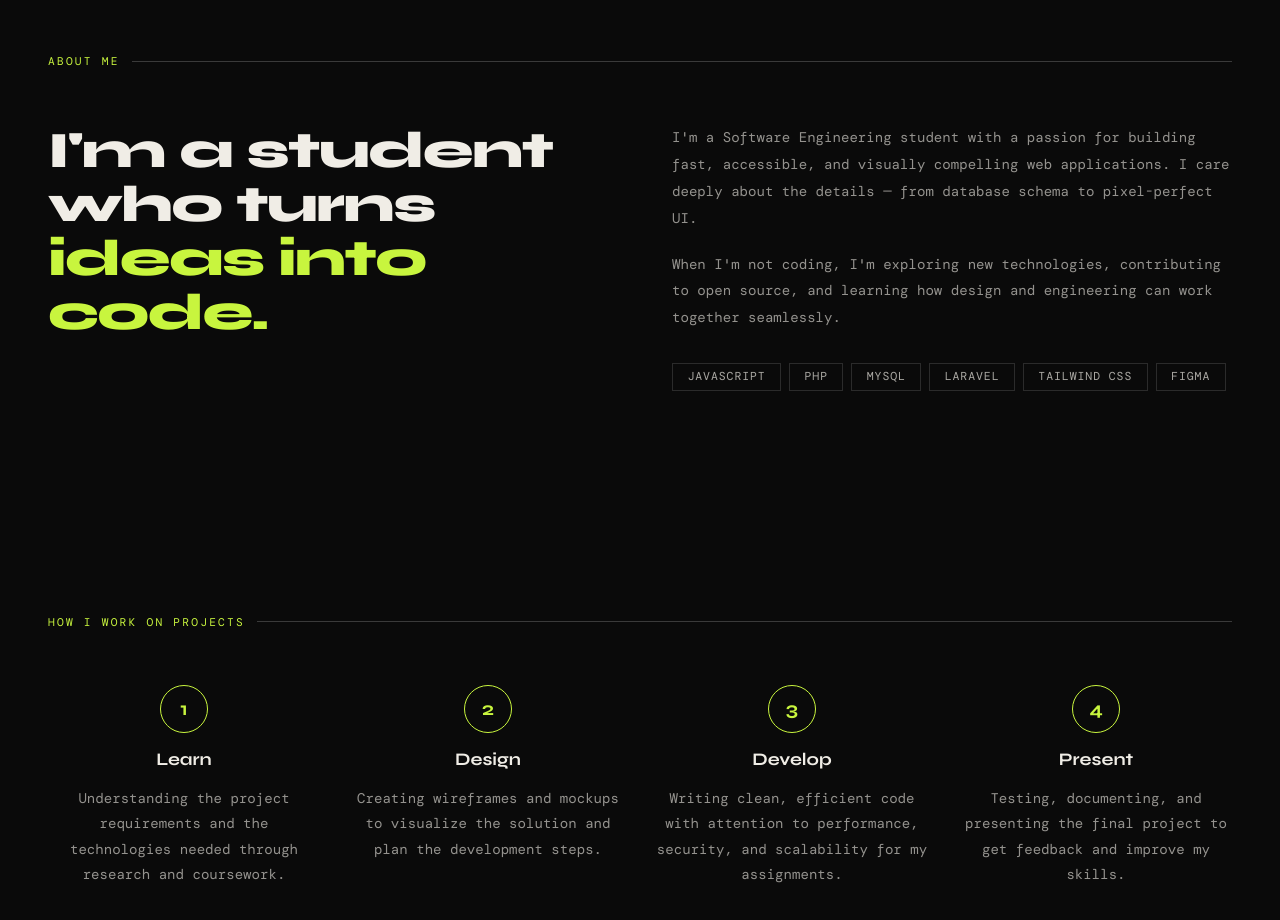
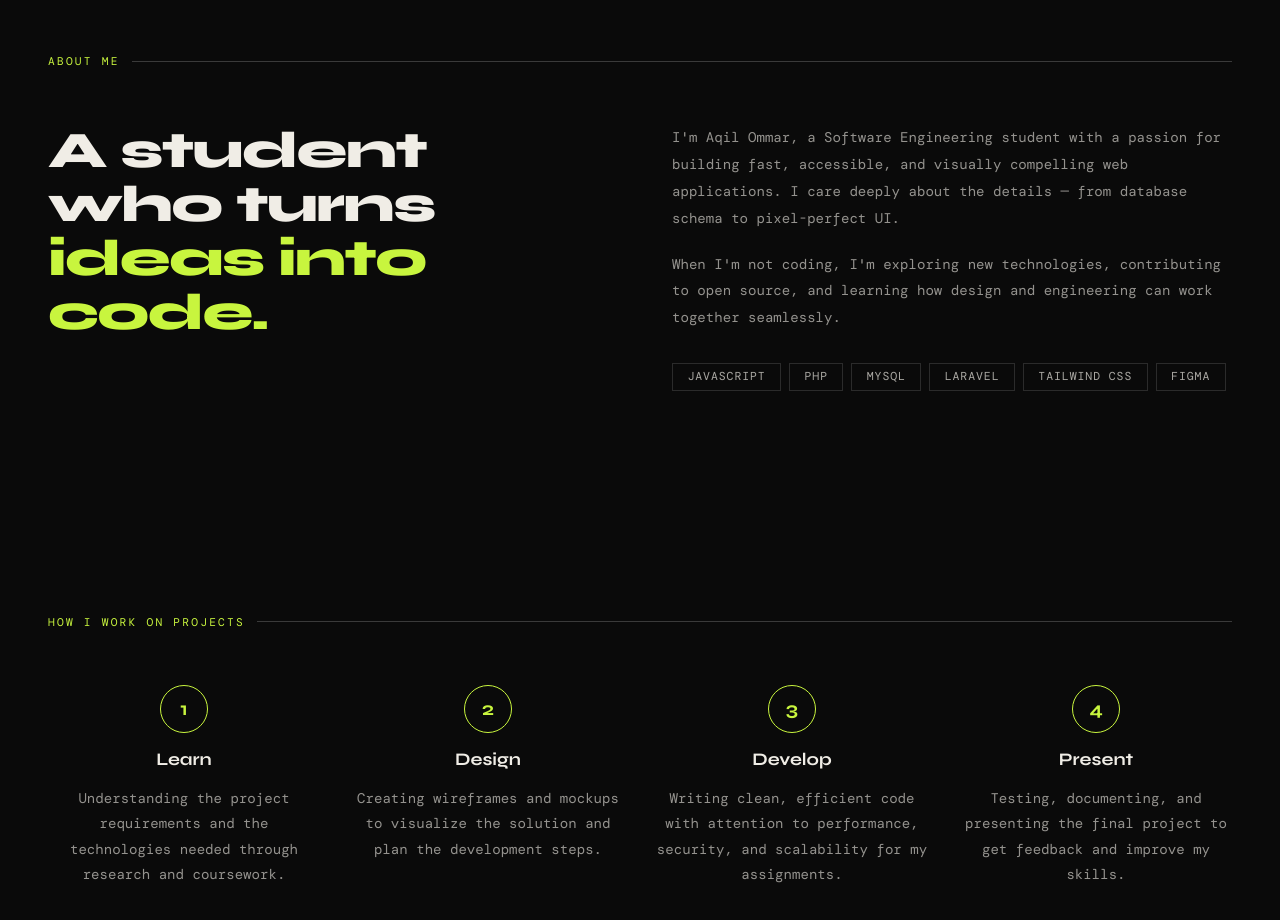
Before and after one commit to aqil-46/portofolio, a plain HTML site: page index.html in a window 1280 px wide. Shown: the part 1060-1980 px from the top of the page. Drawn offline with nearby package versions, Linux system fonts and the light colour scheme; a web font is replaced by a local one.

Commit message:
Update index.html

```diff
--- a/index.html
+++ b/index.html
@@ -620,10 +620,10 @@
   <p class="section-label">About me</p>
   <div class="about-grid">
     <div>
-      <h2>I'm a student who turns <span>ideas into code.</span></h2>
+      <h2>A student who turns <span>ideas into code.</span></h2>
     </div>
     <div class="about-right">
-      <p>I'm a Software Engineering student with a passion for building fast, accessible, and visually compelling web applications. I care deeply about the details — from database schema to pixel-perfect UI.</p>
+      <p>I'm Aqil Ommar, a Software Engineering student with a passion for building fast, accessible, and visually compelling web applications. I care deeply about the details — from database schema to pixel-perfect UI.</p>
       <p>When I'm not coding, I'm exploring new technologies, contributing to open source, and learning how design and engineering can work together seamlessly.</p>
       <div class="skills">
         <span class="skill-tag">JavaScript</span>
```
